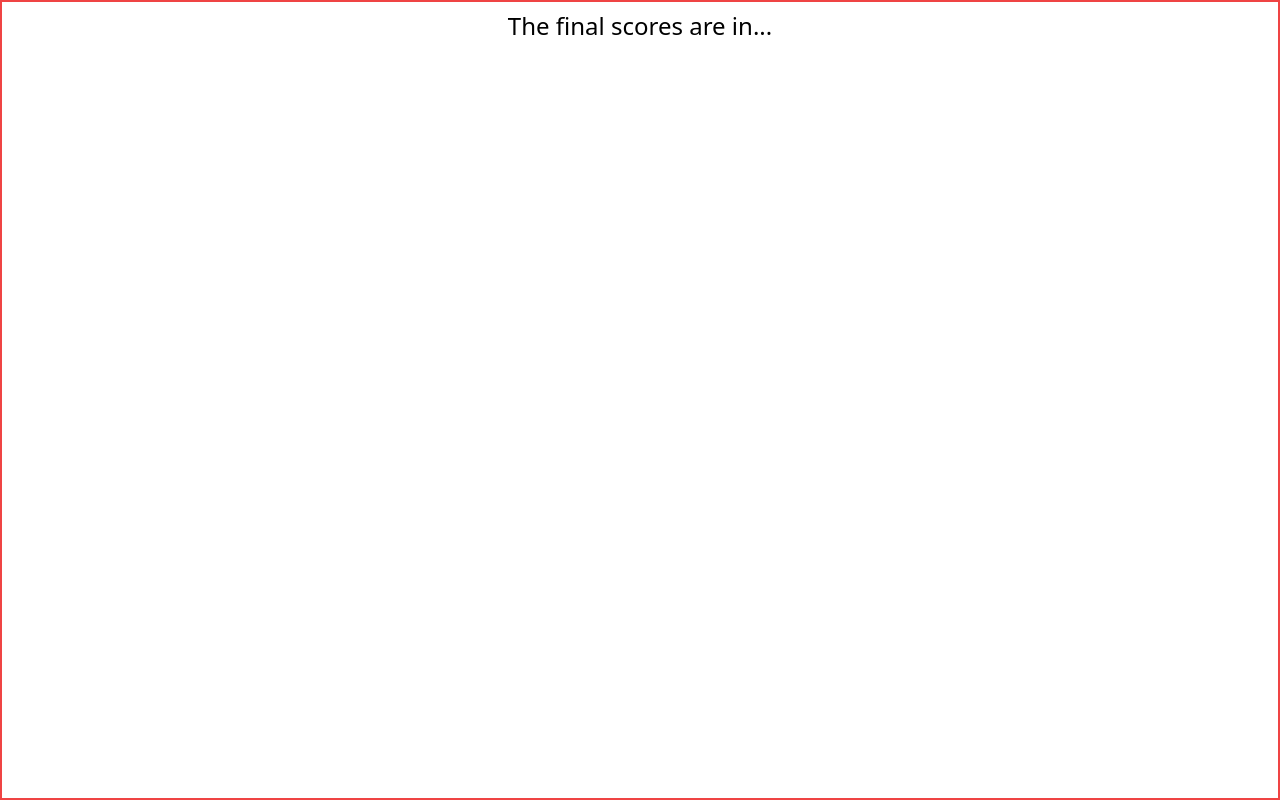
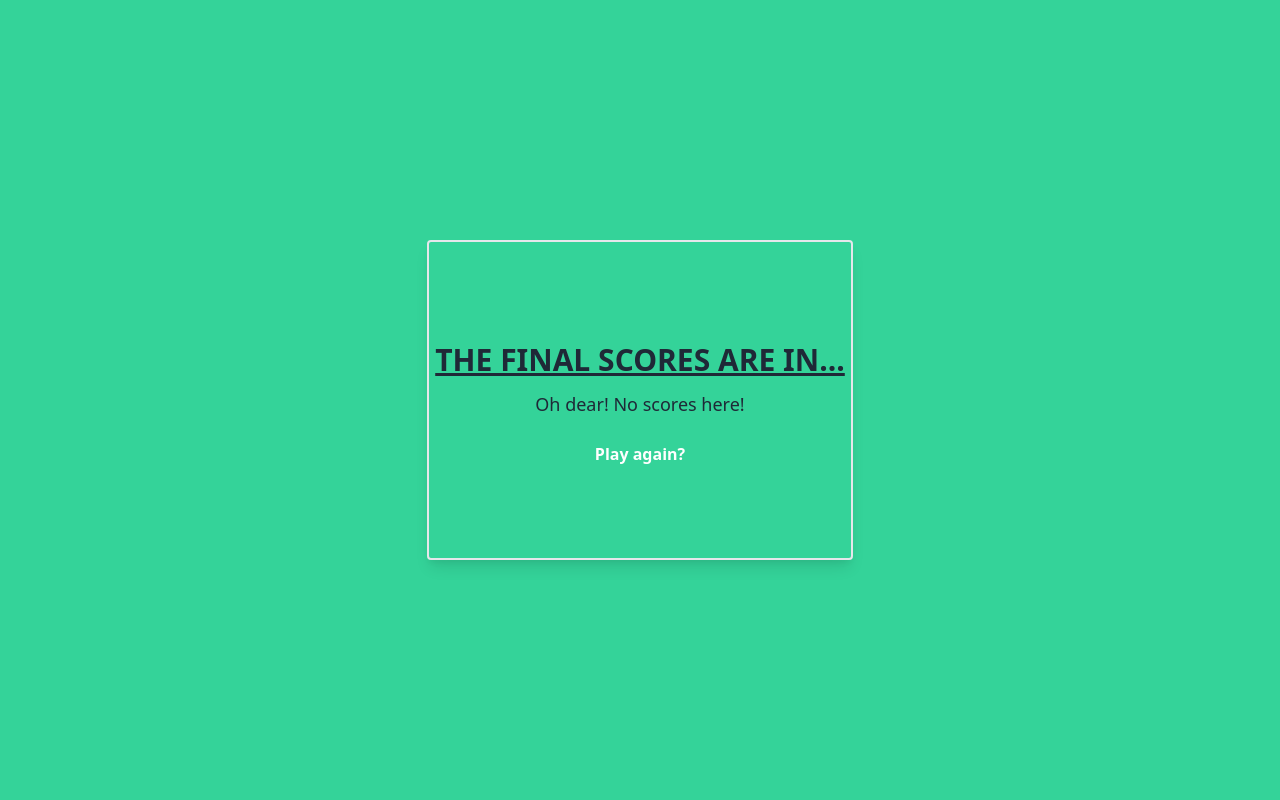
Before and after one commit to danni-young/axe-throwing-scoring, a Nuxt app: page /game-over in a window 1280 px wide. Built offline with nearby package versions, Linux system fonts and the light colour scheme; what tailwindcss-hero-patterns would draw is missing.

Commit message:
created mutation to clear state and listed scores

```diff
--- a/pages/game-over.vue
+++ b/pages/game-over.vue
@@ -1,17 +1,24 @@
 <template>
-  <div class="border-2 border-red-500 flex flex-col items-center h-screen">
-    <h1 class="text-2xl my-2">The final scores are in...</h1>
-    <ul>
-      <!-- <li class="mb-2 bg-yellow-600 font-semibold" v-bind:key="player.name">{{scores[0].results.player.name}} - {{player.score}}</li> -->
-      <!-- <li class="mb-2 font-semibold" v-bind:key="player.name">{{player.name}} - {{player.score}}</li>
-      <li class="mb-2 font-semibold" v-bind:key="player.name">{{player.name}} - {{player.score}}</li>
-      <li class="mb-2 font-semibold" v-bind:key="player.name">{{player.name}} - {{player.score}}</li> -->
-    </ul>
-    <nuxt-link
-      to="/playerDetails"
-      class="font-semibold p-3 rounded-full text-white bg-sky-500 hover:bg-sky-700"
-      >Play again?</nuxt-link
-    >
+  <div class="bg-green-400 heropattern-wiggle-red-400 flex flex-col items-center h-screen">
+    <div class="bg-zinc-50 text-gray-800 border-2 border-stone-800 m-auto xl:w-1/3 lg:w-2/5 md:w-2/5 sm:w-3/5 w-3/5 sm:h-2/5 h-3/5 rounded overflow-hidden shadow-lg flex flex-col justify-center">
+
+      <h1 class="text-gray-800 lg:text-3xl text-2xl underline underline-offset-4 uppercase decoration-red-400 antialiased font-bold mb-3 mx-auto text-center s:mt-1 mt-4 s:mt-0">The final scores are in...</h1>
+      <ul class="text-gray-800 w-4/5 mx-auto font-medium text-lg mb-4 text-center">
+       <li v-if="Object.keys(scores.results).length === 0">Oh dear! No scores here!</li>
+        <li class="px-4" v-bind:key="player.name" v-for="(player) in scores.results">
+        <p :class="player.class">
+          {{player.name}} -  {{player.score}}
+        </p>
+
+      </li>
+      </ul>
+      <button
+      v-on:click="startNewGame()"
+
+        class="font-semibold p-3 rounded-full text-white bg-sky-500 hover:bg-sky-700 lg:text-base text-sm py-2 px-4 w-content mx-auto"
+        >Play again?</button
+      >
+    </div>
   </div>
 </template>
 
@@ -19,11 +26,12 @@
 import { calculateHighestScore } from '../lib/calculateHighestScore'
 export default {
   name: 'game-over',
+  firstClass: 'mb-2 bg-yellow-600 font-semibold',
+  othersClass: 'mb-2 font-semibold',
   methods: {
-    clearStore: {
-      //create a default state and reset state with this to clear
-      // then we can route to the player page
-    },
+    startNewGame(){
+      this.$store.commit('players/startNewGame')
+      this.$router.push({ name: "playerDetails"})    },
   },
   computed: {
     scores() {
--- a/store/players.js
+++ b/store/players.js
@@ -66,4 +66,14 @@ export const mutations = {
       }
     })
   },
+   /**
+   *
+   * @param {any} state
+   */
+  startNewGame(state){
+    state.scores = {}
+    state.gameNumber = 0
+    state.playerCombinations = []
+    state.playerNames = []
+  }
 }
```
